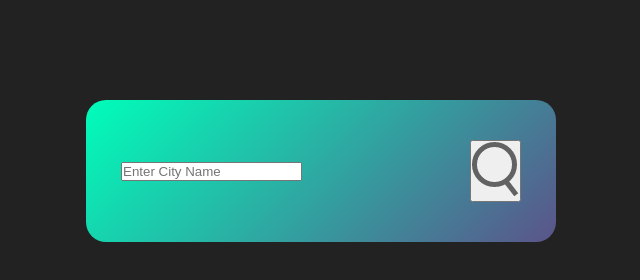
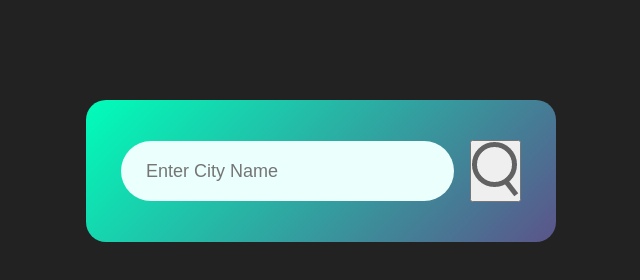
Before and after one commit to jasonaaberg/fweather, a plain HTML site: page index.html in a window 1280 px wide. Shown: the whole page, without its empty margins (319-959 px from the left). Drawn offline with Linux system fonts and the light colour scheme.

Commit message:
updated input

```diff
--- a/style.css
+++ b/style.css
@@ -26,3 +26,15 @@ body{
     align-items: center;
     justify-content: space-between;
 }
+.search input{
+    border: 0;
+    overflow: 0;
+    background: #ebfffc;
+    color: #555;
+    padding: 10px 25px;
+    height: 60px;
+    border-radius: 30px;
+    flex: 1;
+    margin-right: 16px;
+    font-size: 18px;
+}
```
